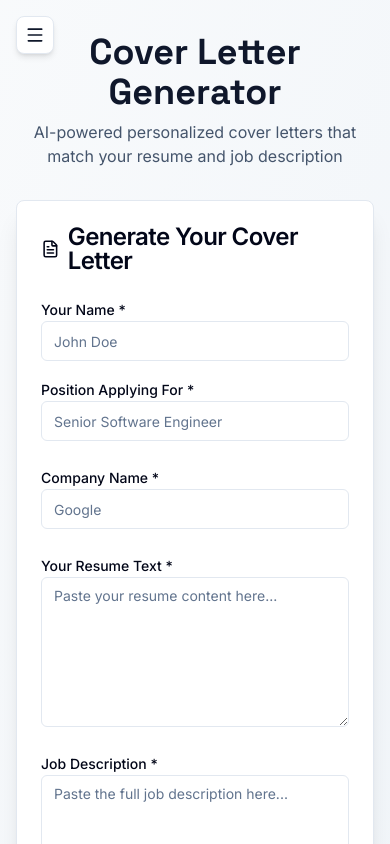
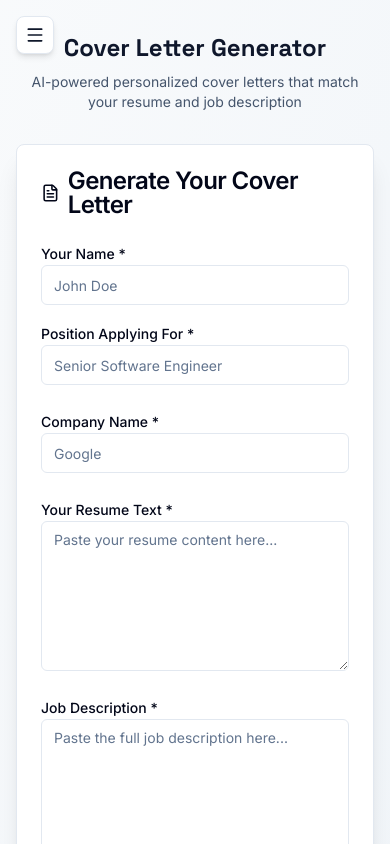
Before and after one commit to ZaidAlvi786/resumify-builder, a Next.js app in the folder frontend/: page /cover-letter in a window 390 px wide. Shown: the top 844 px of the page. Built offline with nearby package versions, Linux system fonts and the light colour scheme; no server answers.

Commit message:
Website responsive fixes

```diff
--- a/frontend/src/app/cover-letter/page.tsx
+++ b/frontend/src/app/cover-letter/page.tsx
@@ -8,7 +8,7 @@ import { Textarea } from "@/components/ui/textarea";
 import { Card, CardContent, CardHeader, CardTitle } from "@/components/ui/card";
 import { generateCoverLetter } from "@/services/api";
 import { FileText, Download, Copy, CheckCircle2 } from "lucide-react";
-import NeuralLoader from "@/components/ui/NeuralLoader";
+import LogoLoader from "@/components/ui/LogoLoader";
 import Sidebar from "@/components/Sidebar";
 import TemplateSelector, { CoverLetterTemplate } from "@/components/TemplateSelector";
 import { CoverLetterTemplateComponent } from "@/components/templates/CoverLetterTemplates";
@@ -72,14 +72,14 @@ export default function CoverLetterPage() {
 
     return (
         <>
-            {isLoading && <NeuralLoader message="Crafting Your Personalized Cover Letter" />}
+            {isLoading && <LogoLoader message="Crafting Your Personalized Cover Letter" />}
             <div className="flex min-h-screen bg-gradient-to-br from-slate-50 to-slate-100">
                 <Sidebar />
                 <div className="flex-1 py-8 px-4 sm:px-8 lg:ml-64">
                     <div className="max-w-4xl mx-auto space-y-8">
                     <header className="text-center">
-                        <h1 className="text-4xl font-display font-bold text-slate-900 mb-2">Cover Letter Generator</h1>
-                        <p className="text-slate-600">AI-powered personalized cover letters that match your resume and job description</p>
+                        <h1 className="text-2xl sm:text-3xl md:text-4xl font-display font-bold text-slate-900 mb-2">Cover Letter Generator</h1>
+                        <p className="text-sm sm:text-base text-slate-600">AI-powered personalized cover letters that match your resume and job description</p>
                     </header>
 
                     <Card className="shadow-xl">
```
